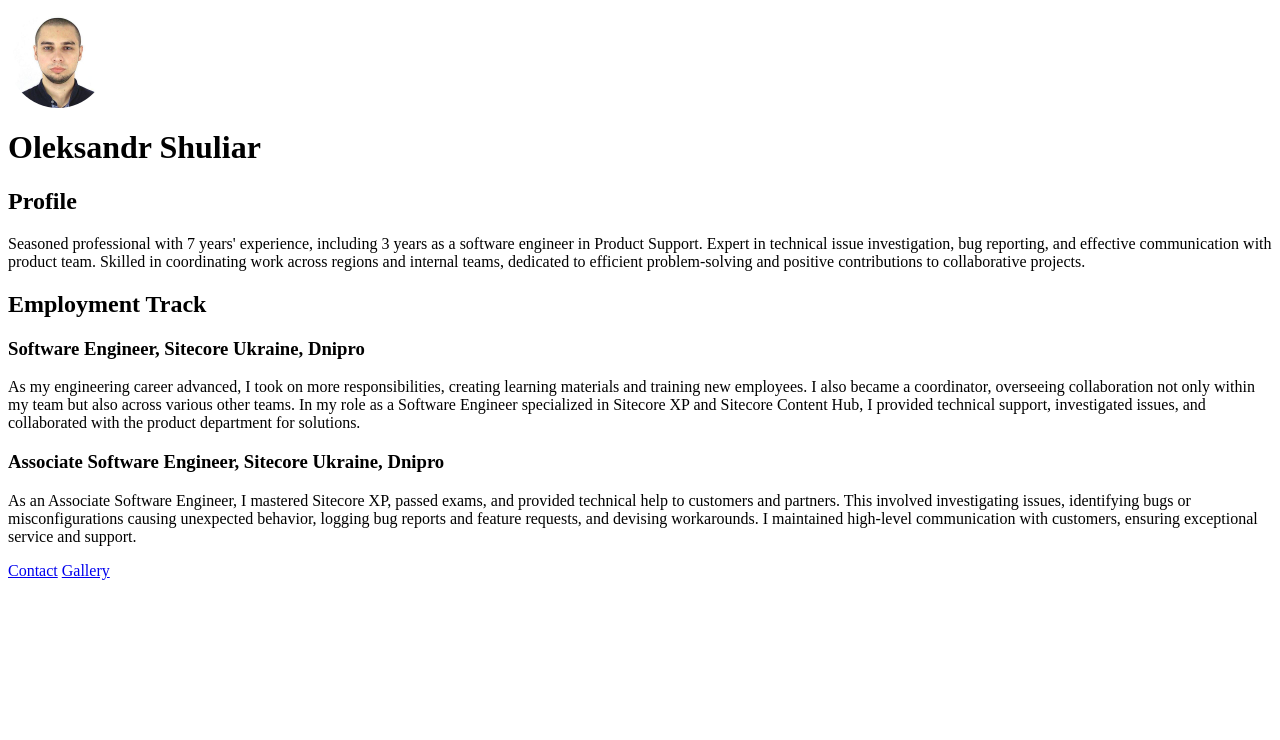
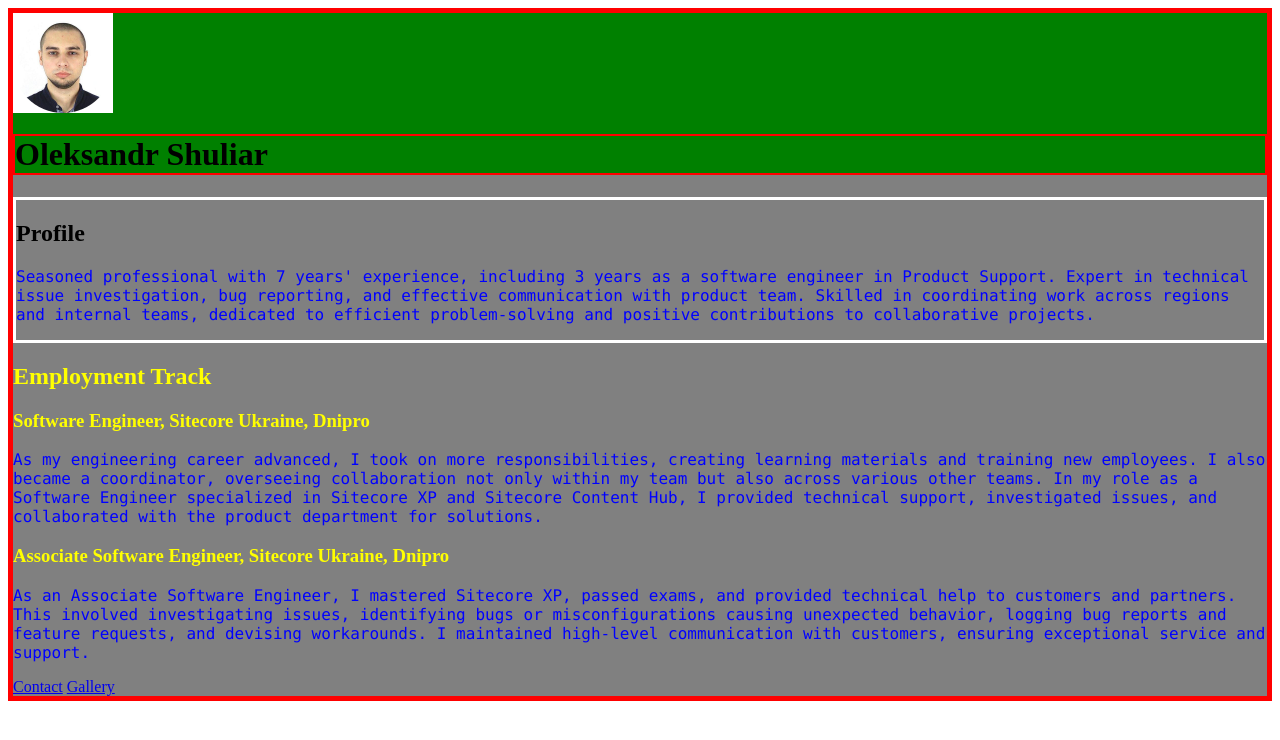
Before and after one commit to Shoulyar/HW13, a plain HTML site: page index.html in a window 1280 px wide. Drawn offline with Linux system fonts and the light colour scheme.

Commit message:
addig style

```diff
--- /dev/null
+++ b/css/style.css
@@ -0,0 +1,35 @@
+#flname {
+  border: red 2px solid;
+}
+
+#profile {
+
+border: white 3px solid;
+}
+
+#history {
+  color: yellow;
+}
+
+#gallery {
+  color: blue;
+}
+
+#contact {
+  color: red;
+}
+
+#avatar {
+  background-color: green;
+}
+
+.main {
+  background-color: grey;
+border: red 5px solid;
+}
+
+
+p{
+font-family: "Lucida Console", "Courier New", monospace;
+color: blue;
+}
--- a/index.html
+++ b/index.html
@@ -3,15 +3,16 @@
   <head>
     <meta http-equiv="Content-Type" content="text/html; charset=utf-8">
     <title>Oleksandr Shuliar CV</title>
+<link rel="stylesheet" href="./css/style.css">
   </head>
 
   <body>
-    <div>
-      <div>
+    <div class="main">
+      <div id="avatar">
         <img src="./photo/avatar.png" alt="Avatar">
-        <h1>Oleksandr Shuliar</h1>
+        <h1 id="flname">Oleksandr Shuliar</h1>
       </div>
-      <div>
+      <div id="profile">
         <h2>
           Profile
         </h2>
@@ -19,7 +20,7 @@
           Seasoned professional with 7 years' experience, including 3 years as a software engineer in Product Support. Expert in technical issue investigation, bug reporting, and effective communication with product team. Skilled in coordinating work across regions and internal teams, dedicated to efficient problem-solving and positive contributions to collaborative projects.
         </p>
       </div>
-      <div>
+      <div id="history">
         <h2>
           Employment Track
         </h2>
```
Also changed, not shown: pages/contact.html (+4 -3 lines), pages/gallery.html (+3 -2 lines).
